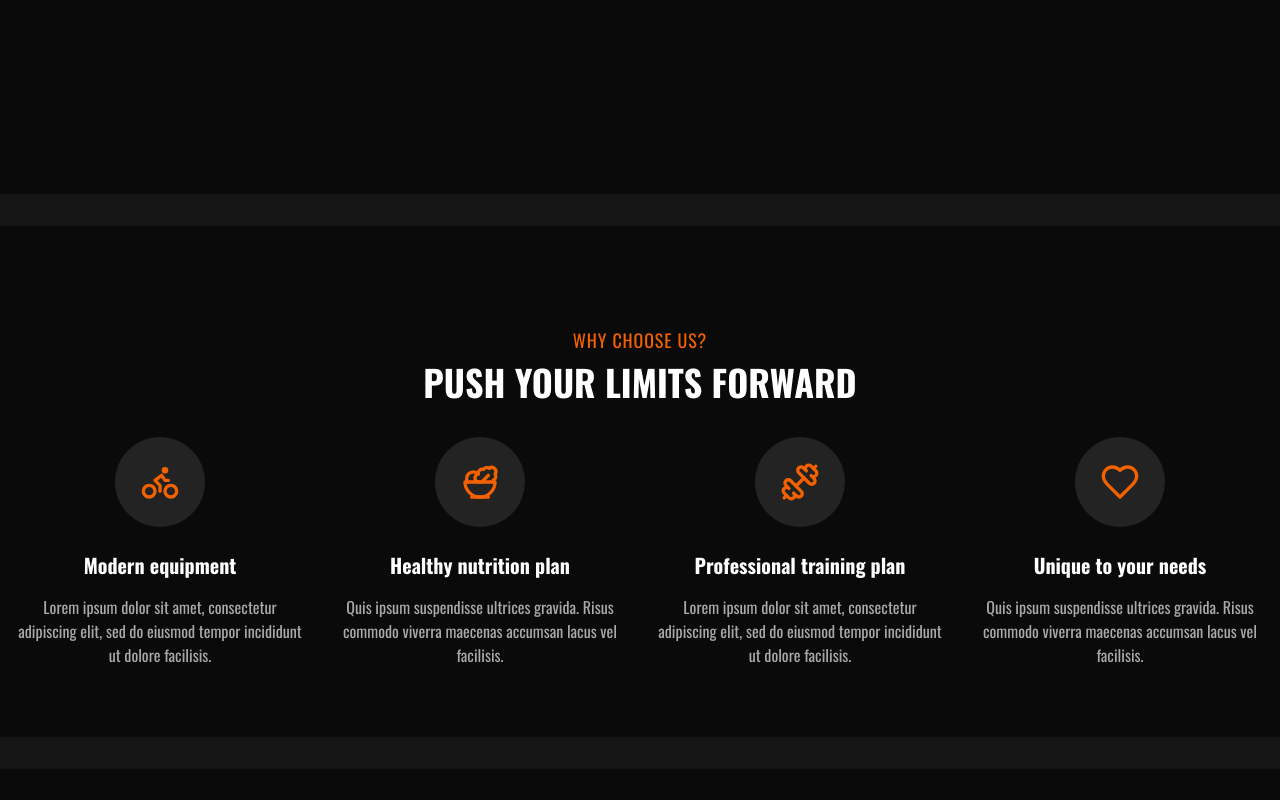
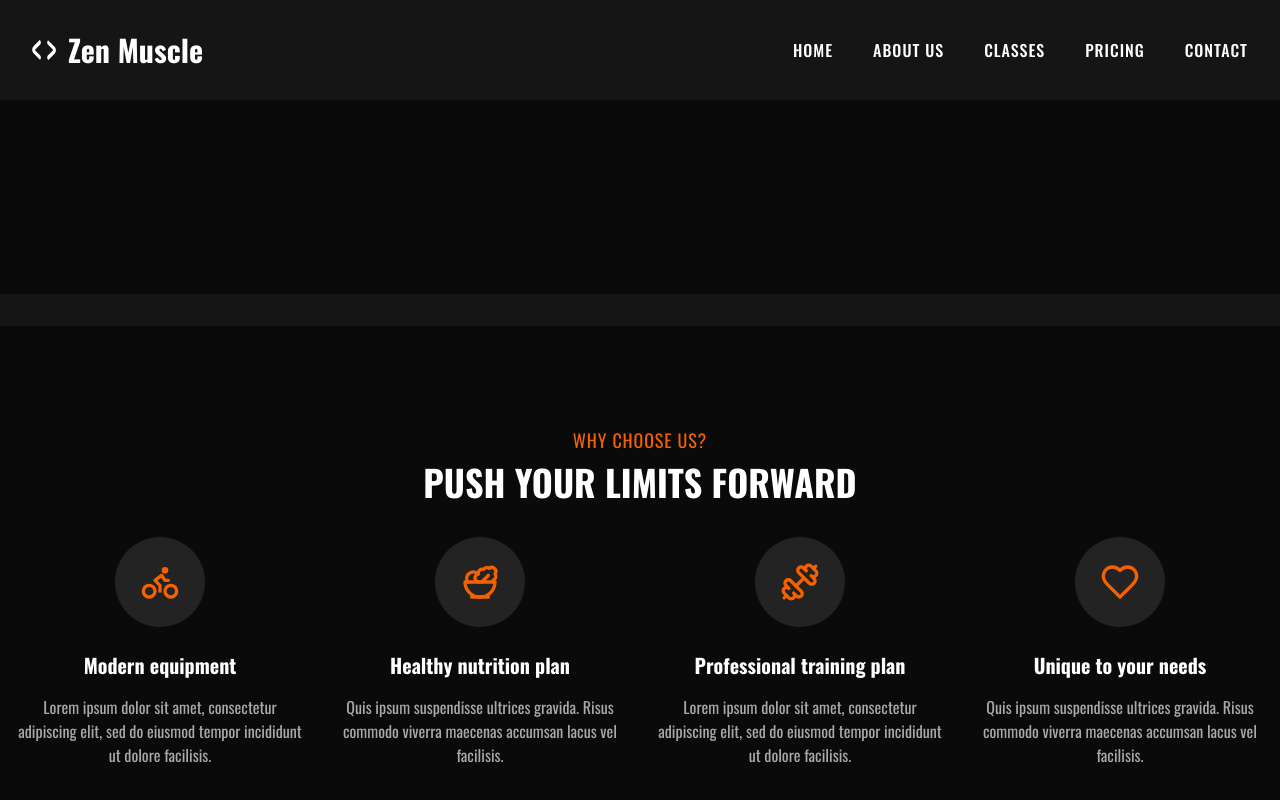
Before and after one commit to felipe-muner/podium-gym, a Next.js app: page / in a window 1280 px wide. Shown: the top 800 px of the page. Built offline with nearby package versions, Linux system fonts and the light colour scheme.

Commit message:
feat: header

```diff
--- a/app/layout.tsx
+++ b/app/layout.tsx
@@ -1,8 +1,8 @@
 import type { Metadata } from "next";
 import { Oswald, Mulish } from "next/font/google";
 import "./globals.css";
+import { Header } from "@/components/Header";
 // import { Footer } from "@/components/Footer";
-// import { Header } from "@/components/Header";
 
 const oswald = Oswald({
   variable: "--font-oswald",
@@ -32,7 +32,7 @@ export default function RootLayout({
       <body
         className={`${oswald.variable} ${mulish.variable} antialiased bg-brand-background-2`}
       >
-        {/* <Header />  */}
+        <Header />
         {children}
         {/* <Footer />  */}
       </body>
--- a/components/OurTeam/OurTeam.tsx
+++ b/components/OurTeam/OurTeam.tsx
@@ -1,11 +1,11 @@
 import React from "react";
 
-const Hero: React.FC = () => {
+const OurTeam: React.FC = () => {
   return (
     <section className="bg-brand-background-1 pb-[70px] pt-[100px] w-full">
-      hero
+      our team
     </section>
   );
 };
 
-export default Hero;
+export default OurTeam;
```
